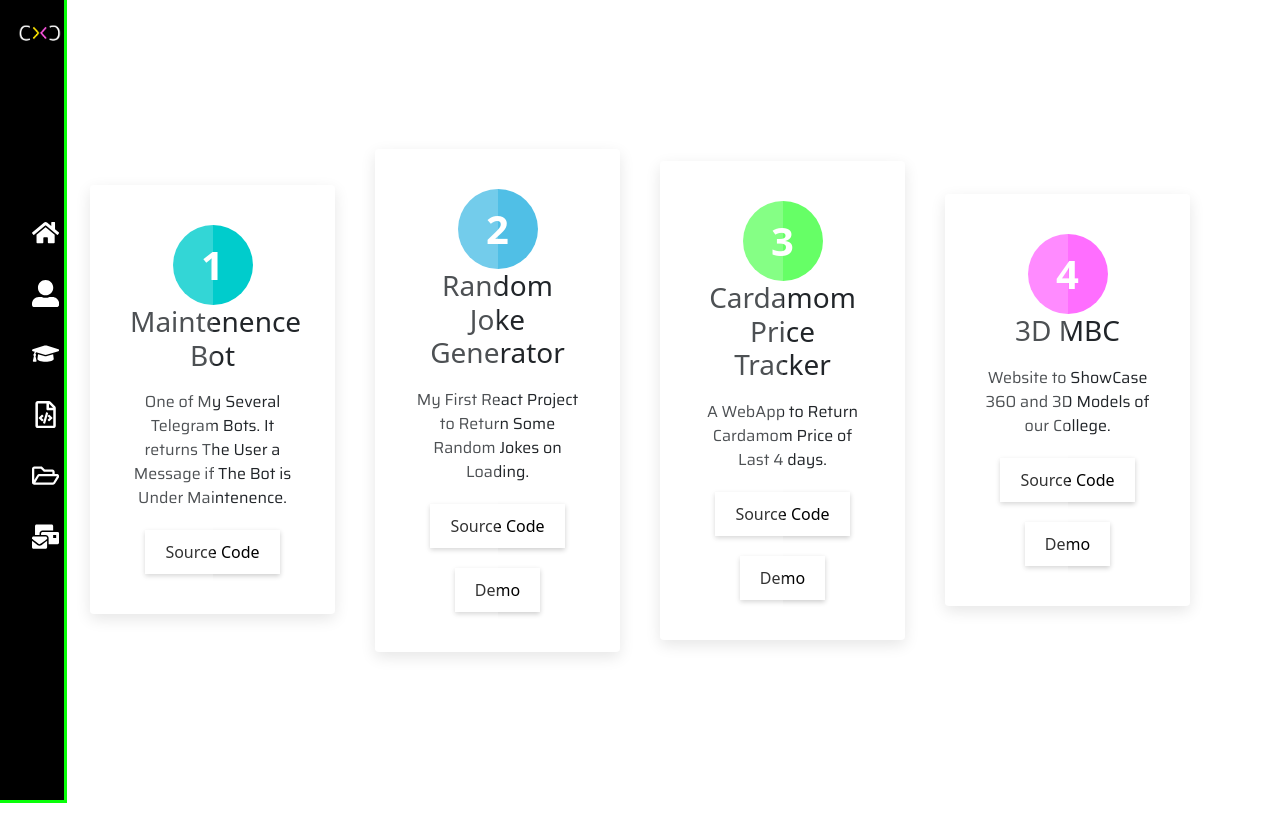
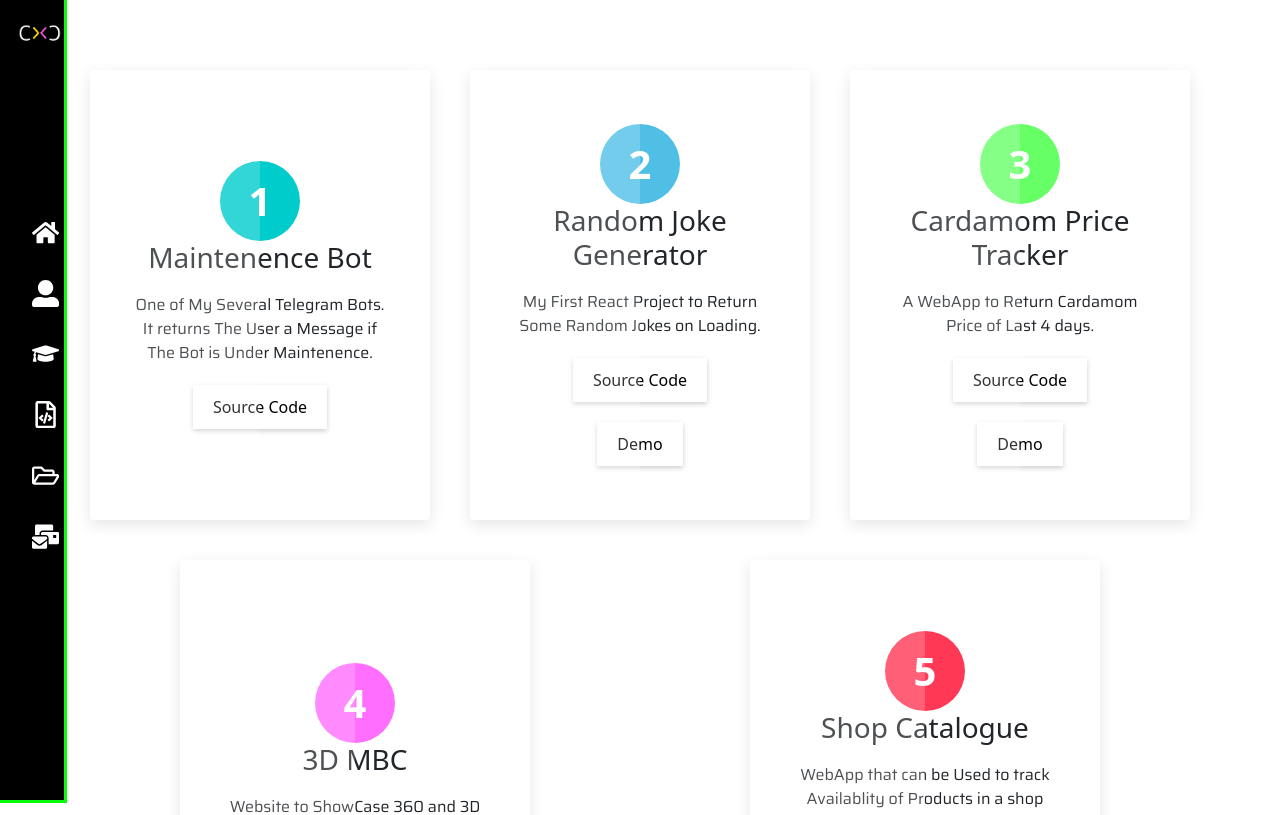
Before and after one commit to 10cyrilc/portfolio-02, a React (Create React App) app: page /#/projects in a window 1280 px wide. Shown: the top 815 px of the page. Built offline with nearby package versions, Linux system fonts and the light colour scheme.

Commit message:
[Added] New Service & Minor Bug Fixes

```diff
--- a/src/components/data/Projects.js
+++ b/src/components/data/Projects.js
@@ -3,6 +3,7 @@ export const Work = [
         "id": 1,
         "name": "Maintenence Bot",
         "framework": "pyrogram",
+        "codeT": true,
         "code": "https://github.com/10cyrilc/Maintenance-BOT",
         "para": "One of My Several Telegram Bots. It returns The User a Message if The Bot is Under Maintenence.",
         "demoT": false,
@@ -12,6 +13,7 @@ export const Work = [
         "id": 2,
         "name": "Random Joke Generator",
         "framework": "React",
+        "codeT": true,
         "code": "https://github.com/10cyrilc/Random-Joke-Generator",
         "para": "My First React Project to Return Some Random Jokes on Loading.",
         "demoT": true,
@@ -21,6 +23,7 @@ export const Work = [
         "id": 3,
         "name": "Cardamom Price Tracker",
         "framework": "React",
+        "codeT": true,
         "code": "https://github.com/10cyrilc/cardamom-price-tracker",
         "para": "A WebApp to Return Cardamom Price of Last 4 days.",
         "demoT": true,
@@ -30,9 +33,20 @@ export const Work = [
         "id": 4,
         "name": "3D MBC",
         "framework": "React",
+        "codeT": false,
         "code": "",
         "para": "Website to ShowCase 360 and 3D Models of our College.",
         "demoT": true,
         "demo": "https://3d-mbc.tk"
+    },
+    {
+        "id": 5,
+        "name": "Shop Catalogue",
+        "framework": "React",
+        "codeT": true,
+        "code": "",
+        "para": "WebApp that can be Used to track Availablity of Products in a shop",
+        "demoT": true,
+        "demo": "https://shop-catalogue.vercel.app"
     }
 ]
--- a/src/components/js/Frameworks.js
+++ b/src/components/js/Frameworks.js
@@ -8,7 +8,7 @@ import { Frame } from "../data/Framework.js"
 
 function Frameworks() {
     return (
-        <Container id="container">
+        <Container id="contani">
             <Row className='contai'>
                 {Frame.map((item) =>(
                     <Card imag={item.imag} name={item.name} para={item.para} />
--- a/src/components/js/Nav.js
+++ b/src/components/js/Nav.js
@@ -25,7 +25,7 @@ function Nav() {
             </div>
 
             <div className="mob-navigation">
-                <h1 data-aos="zoom-in">
+                <h1 data-aos="zoom-in" className={show? "white-text":"black-text"}>
                     Cyril C Thomas
                 </h1>
                 <Button variant="outline-info" onClick={() => setShow(!show)}>{show ? <FaTimes /> : <FaBars />}</Button>
@@ -35,7 +35,7 @@ function Nav() {
                         <Text link="/about" text="About" handle={() => setShow(!show)} />
                         <Text link="/education" text="Education" handle={() => setShow(!show)} />
                         <Text link="/frameworks" text="Codes" handle={() => setShow(!show)} />
-                        <Text link="/projects" text="Works" handle={() => setShow(!show)} />
+                        <Text link="/projects" text="Projects & Services" handle={() => setShow(!show)} />
                         <Text link="/contact" text="Contact" handle={() => setShow(!show)} />
                     </ul>
                 ) : null}
--- a/src/components/js/Projects.js
+++ b/src/components/js/Projects.js
@@ -13,10 +13,8 @@ function Projects() {
         <Container id="container">
             <Row className='containe'>
                 {Work.map((item) => (
-                    <Cards id={item.id} name={item.name} para={item.para} code={item.code} demo={item.demo} demoT={item.demoT} />
+                    <Cards id={item.id} name={item.name} para={item.para} codeT={item.codeT} code={item.code} demo={item.demo} demoT={item.demoT} />
                 ))}
-
-
             </Row>
         </Container>
     )
@@ -30,10 +28,16 @@ function Cards(props) {
             <div className="content">
                 <h3>{props.name}</h3>
                 <p>{props.para}</p>
-                <a href={props.code} target="_blank" rel="noopener noreferrer">Source Code</a><br />
+                <>
+                {props.codeT?
+                <>
+                    <a href={props.code} target="_blank" rel="noopener noreferrer">Source Code</a><br />
+                </>:null
+                }
                 {props.demoT?
                 <a href={props.demo} target="_blank" rel="noopener noreferrer">Demo</a>:null
                 }
+                </>
             </div>
         </Col>
 
--- a/src/components/styles/Framework.css
+++ b/src/components/styles/Framework.css
@@ -1,7 +1,7 @@
 @import url('https://fonts.googleapis.com/css2?family=Inconsolata:wght@300&display=swap');
 @import url('https://fonts.googleapis.com/css2?family=Dosis:wght@500&display=swap');
 
-#container{
+#contani{
     display: flex;
     width: 100vw;
     height: 100vh;
--- a/src/components/styles/Nav.css
+++ b/src/components/styles/Nav.css
@@ -59,8 +59,15 @@
         width: 100vh;
     }
 
-    .mob-navigation h1{
+    .mob-navigation .black-text{
         color: #000;
+        font-family: 'Kanit', sans-serif;
+        padding: 20px 0 0 20px;
+        z-index: 3;
+    }
+
+    .mob-navigation .white-text{
+        color: #fff;
         font-family: 'Kanit', sans-serif;
         padding: 20px 0 0 20px;
         z-index: 3;
--- a/src/components/styles/Projects.css
+++ b/src/components/styles/Projects.css
@@ -4,19 +4,25 @@
     display: flex;
     width: 100vw;
     height: 100vh;
-    justify-content: space-evenly;
+    margin-bottom: 20%;
+    padding-top: 50px;
+    justify-content: center;
 }
 
 .containe{
     display: flex;
     flex-wrap: wrap;
     align-items: center;
+    justify-content: space-around;
 }
 
 .containe .box{
+    display: flex;
+    flex-direction: column;
     position: relative;
-    height: fit-content;
-    width: 350px;
+    height: 450px;
+    min-width: 250px;
+    max-width: 350px;
     padding: 40px;
     background: #fff;
     box-shadow: 0 5px 15px rgba(0, 0, 0, 0.1);
@@ -25,6 +31,8 @@
     box-sizing: border-box;
     overflow: hidden;
     text-align: center;
+    align-items: center;
+    justify-content: center;
 }
 
 .containe .box::before{
@@ -91,6 +99,15 @@
     box-shadow: 0 0 0 400px #FF6EFF;
 }
 
+.containe .box:nth-child(5) .icon{
+    box-shadow: 0 0 0 0 #FF3855;
+    background: #FF3855;
+}
+
+.containe .box:nth-child(5):hover .icon{
+    box-shadow: 0 0 0 400px #FF3855;
+}
+
 .containe .box .content{
     position: relative;
     z-index: 1;
```
